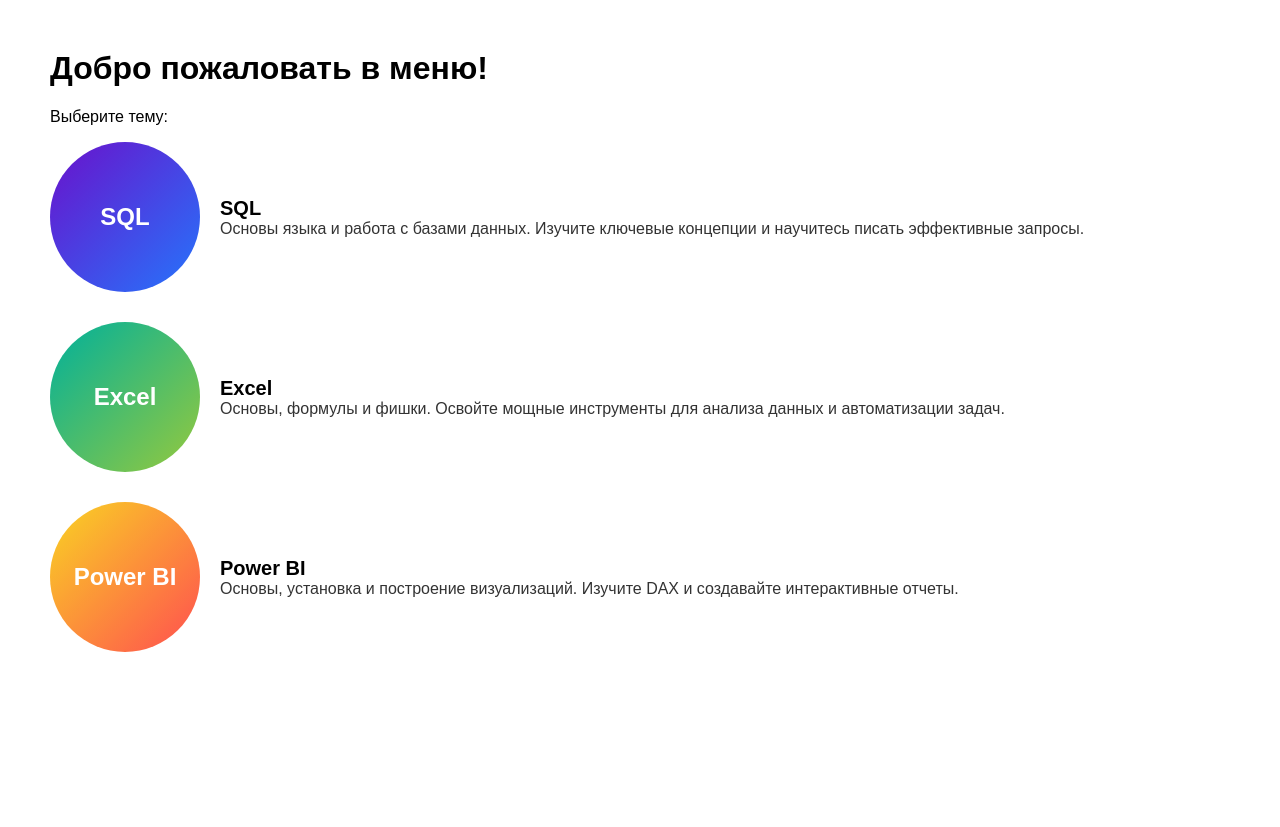
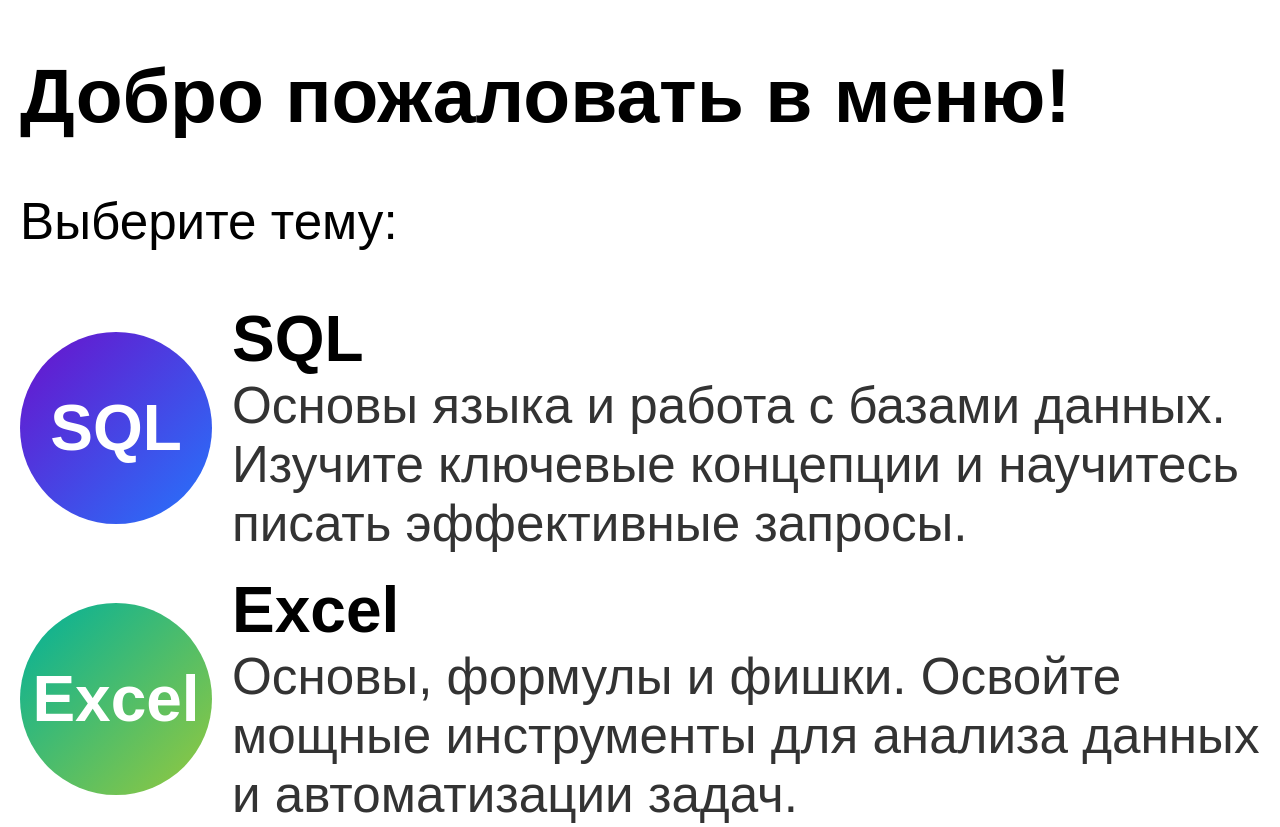
Before and after one commit to andreiklychev1/tg_menu_courses, a plain HTML site: page index.html in a window 1280 px wide. Shown: the top 827 px of the page. Before the commit the page ends 800 px from the top, so only its background shows below. Drawn offline with Linux system fonts and the light colour scheme; a web font is replaced by a local one.

Commit message:
Update index.html

```diff
--- a/index.html
+++ b/index.html
@@ -4,24 +4,26 @@
     <meta charset="UTF-8">
     <meta name="viewport" content="width=device-width, initial-scale=1.0">
     <title>Telegram Menu</title>
+    <!-- Подключение шрифта Avenir через Google Fonts -->
+    <link href="https://fonts.googleapis.com/css2?family=Avenir:wght@400;500;700&display=swap" rel="stylesheet">
     <style>
         body {
-            font-family: Arial, sans-serif;
-            margin: 50px;
+            font-family: 'Avenir', Arial, sans-serif; /* Используем Avenir */
+            margin: 20px;
         }
         .container {
             display: flex;
             align-items: center;
-            margin-bottom: 30px;
+            margin-bottom: 20px;
         }
         .circle {
-            width: 150px;
-            height: 150px;
+            width: 15vw; /* 5% ширины экрана */
+            height: 15vw; /* Круглая форма */
             border-radius: 50%;
             color: white;
             text-align: center;
-            line-height: 150px;
-            font-size: 24px;
+            line-height: 15vw; /* Центрирование текста */
+            font-size: 5vw; /* Размер текста адаптируется под экран */
             font-weight: bold;
             text-decoration: none;
             transition: transform 0.3s;
@@ -41,14 +43,22 @@
             background: linear-gradient(135deg, #f9d423, #ff4e50);
         }
         .description {
-            font-size: 16px;
+            font-size: 4vw; /* Размер текста адаптируется под экран */
             color: #333;
             text-align: left;
         }
         .description h3 {
             margin: 0;
-            font-size: 20px;
+            font-size: 5vw; /* Заголовок немного крупнее */
             color: #000;
+            font-weight: 700; /* Жирный шрифт для заголовков */
+        }
+        h1 {
+            font-size: 6vw;
+            font-weight: 700; /* Жирный шрифт для заголовка */
+        }
+        p {
+            font-size: 4vw;
         }
     </style>
 </head>
```
